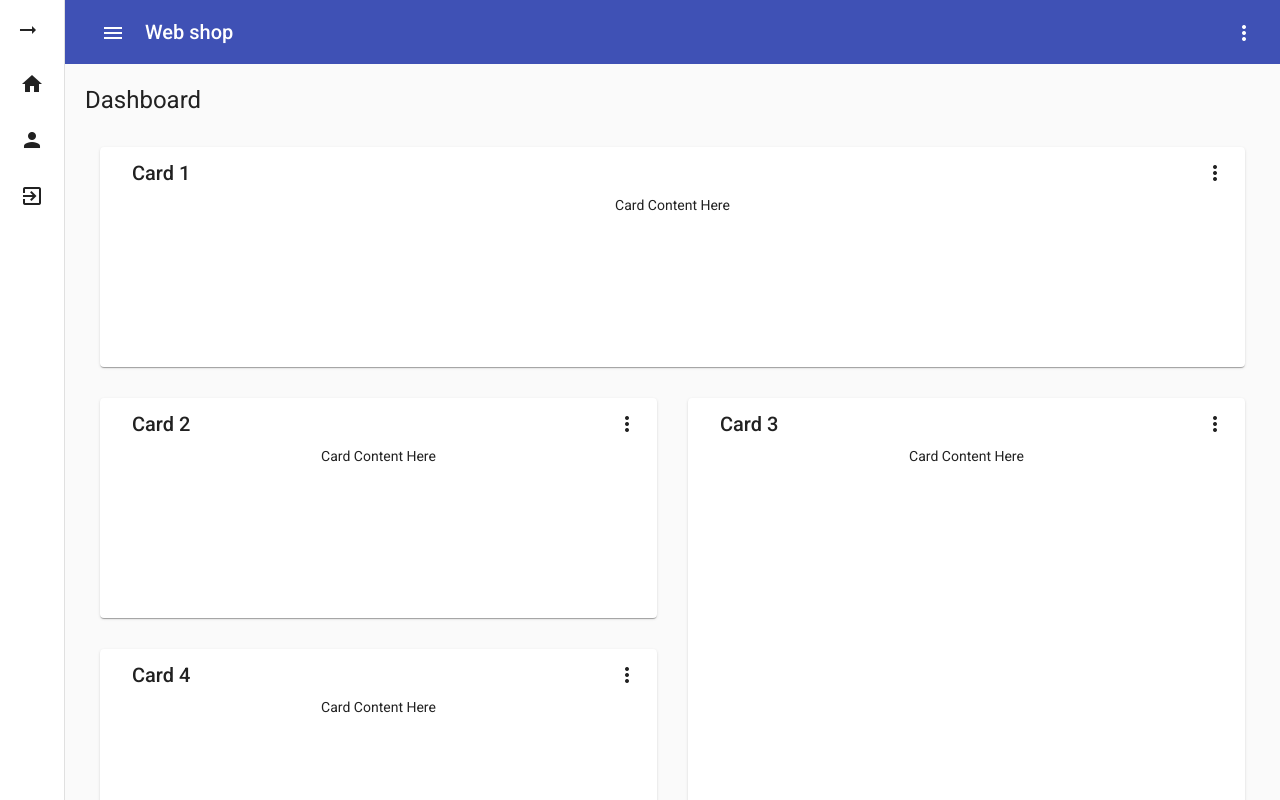
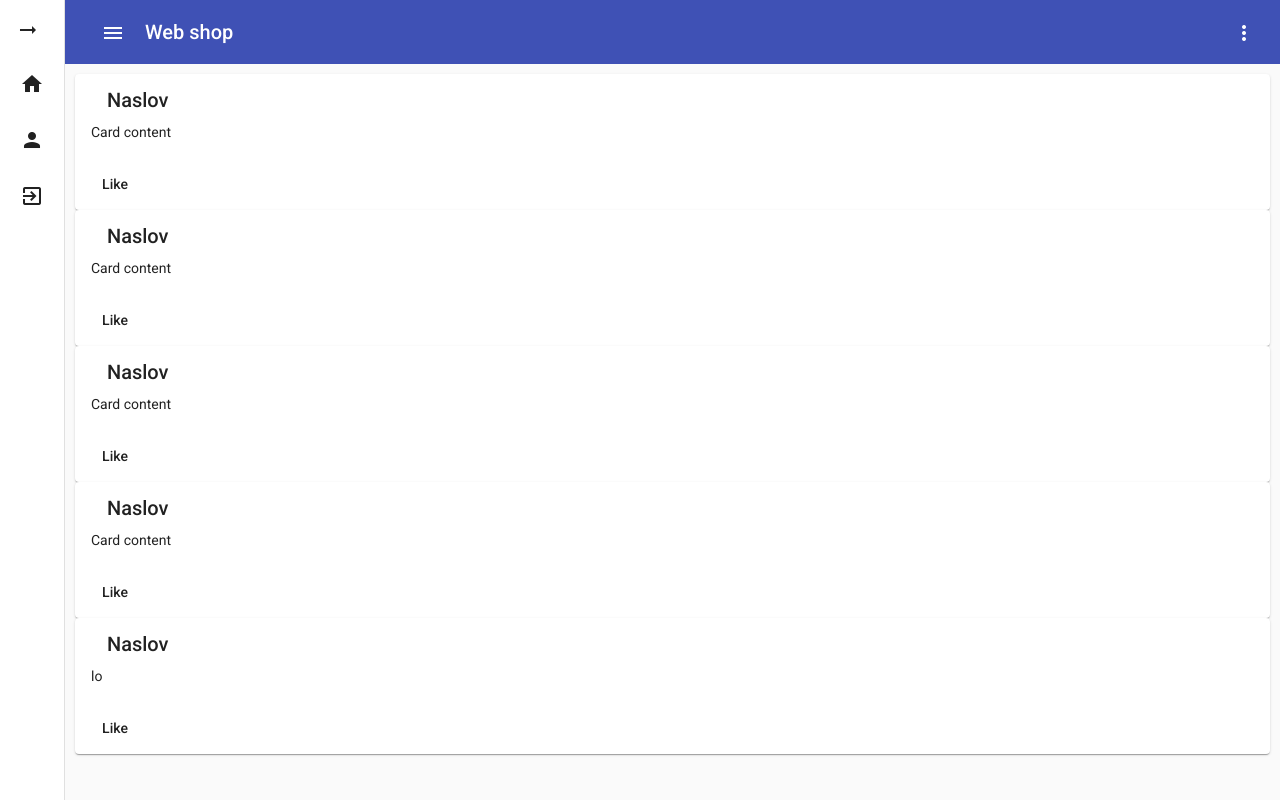
Before and after one commit to mazrins/web-shop, an Angular app: page /products in a window 1280 px wide. Built offline with nearby package versions, Linux system fonts and the light colour scheme.

Commit message:
adding firebase configuration

```diff
--- a/src/app/products-list/products-list.component.css
+++ b/src/app/products-list/products-list.component.css
@@ -1,21 +1,9 @@
-.grid-container {
-  margin: 20px;
+@media(max-width:400px){
+  products-class{
+
+    flex-direction: column;
+  }
 }
-
-.dashboard-card {
-  position: absolute;
-  top: 15px;
-  left: 15px;
-  right: 15px;
-  bottom: 15px;
+.products-class{
+  margin:10px;
 }
-
-.more-button {
-  position: absolute;
-  top: 5px;
-  right: 10px;
-}
-
-.dashboard-card-content {
-  text-align: center;
-}
--- a/src/app/products-list/products-list.component.html
+++ b/src/app/products-list/products-list.component.html
@@ -1,24 +1,62 @@
-<div class="grid-container">
-  <h1 class="mat-h1">Dashboard</h1>
-  <mat-grid-list cols="2" rowHeight="250px">
-    <mat-grid-tile *ngFor="let card of cards | async" [colspan]="card.cols" [rowspan]="card.rows">
-      <mat-card class="dashboard-card">
-        <mat-card-header>
-          <mat-card-title>
-            {{card.title}}
-            <button mat-icon-button class="more-button" [matMenuTriggerFor]="menu" aria-label="Toggle menu">
-              <mat-icon>more_vert</mat-icon>
-            </button>
-            <mat-menu #menu="matMenu" xPosition="before">
-              <button mat-menu-item>Expand</button>
-              <button mat-menu-item>Remove</button>
-            </mat-menu>
-          </mat-card-title>
-        </mat-card-header>
-        <mat-card-content class="dashboard-card-content">
-          <div>Card Content Here</div>
-        </mat-card-content>
-      </mat-card>
-    </mat-grid-tile>
-  </mat-grid-list>
+<div class="products-class">
+  <mat-card class="card-class">
+    <mat-card-header>
+      <mat-card-title>Naslov</mat-card-title>
+    </mat-card-header>
+    <mat-card-content>
+      <p>Card content</p>
+    </mat-card-content>
+    <mat-card-actions>
+      <button mat-button>Like</button>
+    </mat-card-actions>
+  </mat-card>
+
+  <mat-card class="card-class">
+    <mat-card-header>
+      <mat-card-title>Naslov</mat-card-title>
+    </mat-card-header>
+    <mat-card-content>
+      <p>Card content</p>
+    </mat-card-content>
+    <mat-card-actions>
+      <button mat-button>Like</button>
+    </mat-card-actions>
+  </mat-card>
+
+  <mat-card class="card-class">
+    <mat-card-header>
+      <mat-card-title>Naslov</mat-card-title>
+    </mat-card-header>
+    <mat-card-content>
+      <p>Card content</p>
+    </mat-card-content>
+    <mat-card-actions>
+      <button mat-button>Like</button>
+    </mat-card-actions>
+  </mat-card>
+
+  <mat-card class="card-class">
+    <mat-card-header>
+      <mat-card-title>Naslov</mat-card-title>
+    </mat-card-header>
+    <mat-card-content>
+      <p>Card content</p>
+    </mat-card-content>
+    <mat-card-actions>
+      <button mat-button>Like</button>
+    </mat-card-actions>
+  </mat-card>
+
+  <mat-card class="card-class">
+    <mat-card-header>
+      <mat-card-title>Naslov</mat-card-title>
+    </mat-card-header>
+    <mat-card-content>
+      <p>lo</p>
+    </mat-card-content>
+    <mat-card-actions>
+      <button mat-button>Like</button>
+    </mat-card-actions>
+  </mat-card>
+
 </div>
--- a/src/app/products-list/products-list.component.ts
+++ b/src/app/products-list/products-list.component.ts
@@ -1,6 +1,4 @@
 import { Component } from '@angular/core';
-import { map } from 'rxjs/operators';
-import { Breakpoints, BreakpointObserver } from '@angular/cdk/layout';
 
 @Component({
   selector: 'app-products-list',
@@ -8,26 +6,6 @@ import { Breakpoints, BreakpointObserver } from '@angular/cdk/layout';
   styleUrls: ['./products-list.component.css']
 })
 export class ProductsListComponent {
-  /** Based on the screen size, switch from standard to one column per row */
-  cards = this.breakpointObserver.observe(Breakpoints.Handset).pipe(
-    map(({ matches }) => {
-      if (matches) {
-        return [
-          { title: 'Card 1', cols: 1, rows: 1 },
-          { title: 'Card 2', cols: 1, rows: 1 },
-          { title: 'Card 3', cols: 1, rows: 1 },
-          { title: 'Card 4', cols: 1, rows: 1 }
-        ];
-      }
 
-      return [
-        { title: 'Card 1', cols: 2, rows: 1 },
-        { title: 'Card 2', cols: 1, rows: 1 },
-        { title: 'Card 3', cols: 1, rows: 2 },
-        { title: 'Card 4', cols: 1, rows: 1 }
-      ];
-    })
-  );
-
-  constructor(private breakpointObserver: BreakpointObserver) {}
+  constructor() { }
 }
--- a/src/environments/environment.ts
+++ b/src/environments/environment.ts
@@ -3,7 +3,17 @@
 // The list of file replacements can be found in `angular.json`.
 
 export const environment = {
-  production: false
+  production: false,
+  firebaseConfig: {
+    apiKey: "AIzaSyBjYbJ2PYzpqI9kjcUkM3Fn_zUJINImJCw",
+    authDomain: "web-shop-2e344.firebaseapp.com",
+    databaseURL: "https://web-shop-2e344.firebaseio.com",
+    projectId: "web-shop-2e344",
+    storageBucket: "web-shop-2e344.appspot.com",
+    messagingSenderId: "1089283167305",
+    appId: "1:1089283167305:web:2c9a27d3e742ee422f1b98",
+    measurementId: "G-JPRPSS1QVW"
+  }
 };
 
 /*
```
Also changed, not shown: package.json (+10 -2 lines), src/environments/environment.prod.ts (+11 -1 lines), 1 other file (tests, documents, lock files or other folders).
